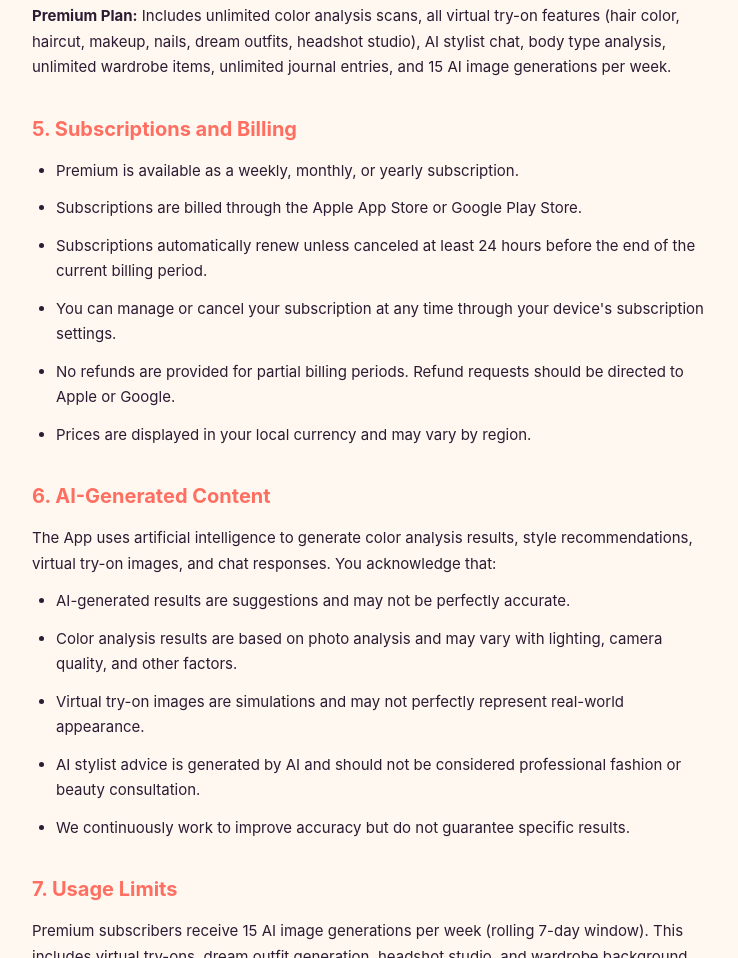
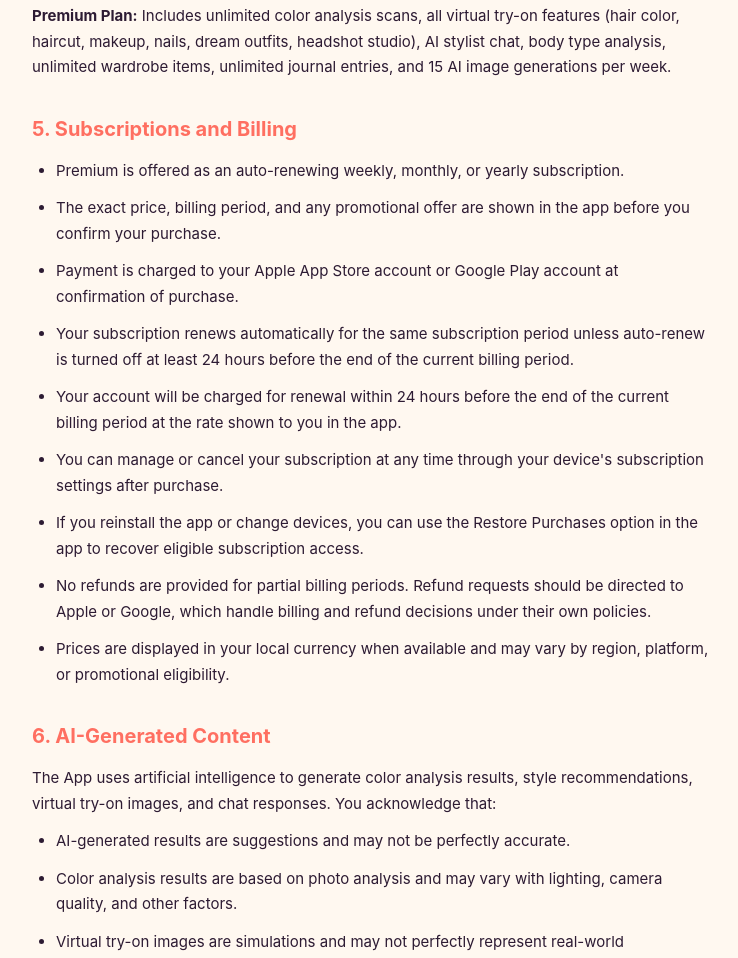
Before and after one commit to mohammedtalhaans/colorsonme-legal, a plain HTML site: page terms/index.html in a window 1280 px wide. Shown: the part 824-1782 px from the top of the page, without its empty margins (268-1006 px from the left). Drawn offline with Linux system fonts and the light colour scheme.

Commit message:
docs: tighten privacy and subscription disclosures

```diff
--- a/terms/index.html
+++ b/terms/index.html
@@ -45,12 +45,15 @@
 
     <h2>5. Subscriptions and Billing</h2>
     <ul>
-      <li>Premium is available as a weekly, monthly, or yearly subscription.</li>
-      <li>Subscriptions are billed through the Apple App Store or Google Play Store.</li>
-      <li>Subscriptions automatically renew unless canceled at least 24 hours before the end of the current billing period.</li>
-      <li>You can manage or cancel your subscription at any time through your device's subscription settings.</li>
-      <li>No refunds are provided for partial billing periods. Refund requests should be directed to Apple or Google.</li>
-      <li>Prices are displayed in your local currency and may vary by region.</li>
+      <li>Premium is offered as an auto-renewing weekly, monthly, or yearly subscription.</li>
+      <li>The exact price, billing period, and any promotional offer are shown in the app before you confirm your purchase.</li>
+      <li>Payment is charged to your Apple App Store account or Google Play account at confirmation of purchase.</li>
+      <li>Your subscription renews automatically for the same subscription period unless auto-renew is turned off at least 24 hours before the end of the current billing period.</li>
+      <li>Your account will be charged for renewal within 24 hours before the end of the current billing period at the rate shown to you in the app.</li>
+      <li>You can manage or cancel your subscription at any time through your device's subscription settings after purchase.</li>
+      <li>If you reinstall the app or change devices, you can use the Restore Purchases option in the app to recover eligible subscription access.</li>
+      <li>No refunds are provided for partial billing periods. Refund requests should be directed to Apple or Google, which handle billing and refund decisions under their own policies.</li>
+      <li>Prices are displayed in your local currency when available and may vary by region, platform, or promotional eligibility.</li>
     </ul>
 
     <h2>6. AI-Generated Content</h2>
```
Also changed, not shown: privacy/index.html (+4 -3 lines).
